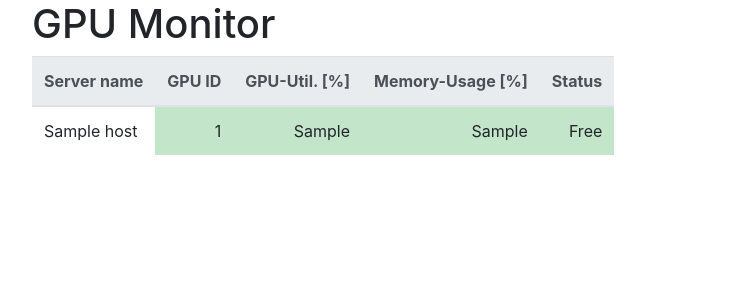
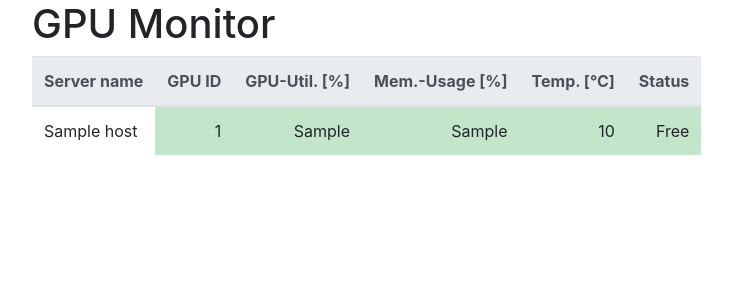
Before and after one commit to okayu9/gpu-monitor, a Flask app: template templates/index.html in a window 1280 px wide. Shown: the top 300 px of the page, without its empty margins (53-785 px from the left). Run offline with Flask 2, Linux system fonts and the light colour scheme; the template is opened without the code that fills it: most values are stand-ins (such as "Sample title", 1, 10 or a date in 2020); parts of the project's set-up code (start-up, migrations or seed data) failed here and were passed over; some libraries are stand-ins or nearby versions.

Commit message:
add temp column

```diff
--- a/server.py
+++ b/server.py
@@ -14,13 +14,13 @@ def get_gpu_info():
     for name in gpu_servers:
         data[name] = []
         try:
-            cmd = "ssh " + name + " nvidia-smi --query-gpu=index,utilization.gpu,memory.total,memory.used --format=csv,noheader,nounits"
+            cmd = "ssh " + name + " nvidia-smi --query-gpu=index,utilization.gpu,memory.total,memory.used,temperature.gpu --format=csv,noheader,nounits"
             lines = subprocess.check_output(cmd, shell=True).decode().split("\n")
             lines = [line.strip() for line in lines]
             lines = [line for line in lines if line != ""]
             for line in lines:
                 using = False
-                (gpuid, util_gpu, memory_total, memory_used) = line.split(",")
+                (gpuid, util_gpu, memory_total, memory_used, temp) = line.split(",")
                 util_memory = 100 * int(memory_used) / int(memory_total)
                 util_memory = Decimal(util_memory).quantize(Decimal('0'), rounding=ROUND_HALF_UP)
                 using = 10 <= int(util_gpu) or 10 <= int(util_memory)
@@ -28,7 +28,8 @@ def get_gpu_info():
                     "gpuid": gpuid,
                     "util_gpu": util_gpu,
                     "util_memory": util_memory,
-                    "using": using
+                    "using": using,
+                    "temp": temp
                 })
         except:
             del data[name]
--- a/templates/index.html
+++ b/templates/index.html
@@ -16,7 +16,8 @@
           <th scope="col">Server name</th>
           <th scope="col">GPU ID</th>
           <th scope="col">GPU-Util. [%]</th>
-          <th scope="col">Memory-Usage [%]</th>
+          <th scope="col">Mem.-Usage [%]</th>
+          <th scope="col">Temp. [°C]</th>
           <th scope="col">Status</th>
         </tr>
       </thead>
@@ -30,6 +31,7 @@
             <td class="text-right {{ "table-danger" if line["using"] else "table-success" }}">{{ line["gpuid"] }}</td>
             <td class="text-right {{ "table-danger" if line["using"] else "table-success" }}">{{ line["util_gpu"] }}</td>
             <td class="text-right {{ "table-danger" if line["using"] else "table-success" }}">{{ line["util_memory"]}}</td>
+            <td class="text-right {{ "table-danger" if line["using"] else "table-success" }}">{{ line["temp"] }}</td>
             <td class="text-right {{ "table-danger" if line["using"] else "table-success" }}">{{ "Used" if line["using"] else "Free" }}</td>
           </tr>
           {% endfor %}
```
